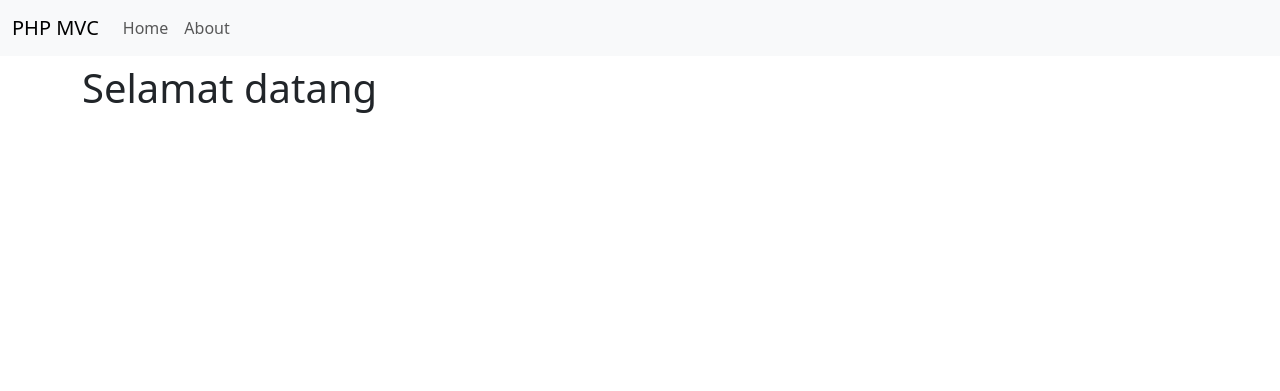
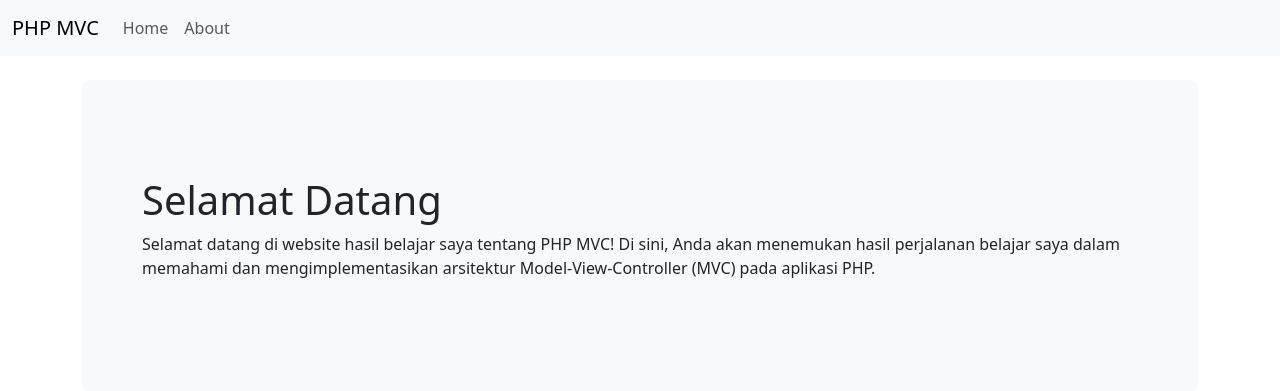
Before and after one commit to saandhikaa/PHP-Exploration, a PHP site: the page made by php-learning/3-mvc/app/views/home/index.php in a window 1280 px wide. Shown: the top 391 px of the page. Run offline with PHP 8.4, Linux system fonts and the light colour scheme; the template is opened without the code that fills it: most values are stand-ins (such as "Sample title", 1, 10 or a date in 2020); some libraries are stand-ins or nearby versions.

Commit message:
create custom jumbotron at welcome page

```diff
--- a/php-learning/3-mvc/app/views/home/index.php
+++ b/php-learning/3-mvc/app/views/home/index.php
@@ -1 +1,8 @@
-<h1>Selamat datang</h1>
+<div class="p-5 mb-4 mt-4 bg-light rounded-3">
+    <div class="container-fluid py-5">
+        <h1>Selamat Datang</h1>
+        <p class="fs-6">
+            Selamat datang di website hasil belajar saya tentang PHP MVC! Di sini, Anda akan menemukan hasil perjalanan belajar saya dalam memahami dan mengimplementasikan arsitektur Model-View-Controller (MVC) pada aplikasi PHP.
+        </p>
+    </div>
+</div>
```
